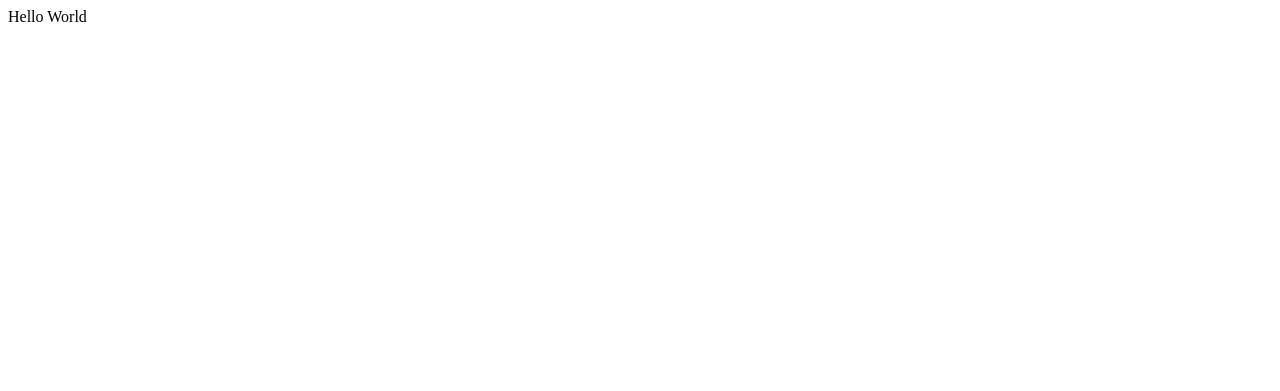
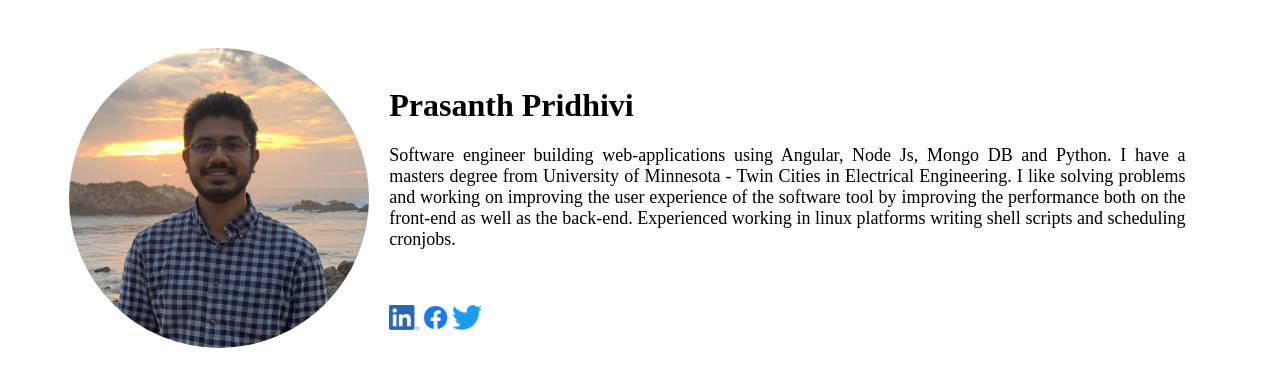
Before and after one commit to prasanthpridhivi/prasanthpridhivi.github.io, a plain HTML site: page index.html in a window 1280 px wide. Drawn offline with Linux system fonts and the light colour scheme.

Commit message:
Bio update

```diff
--- a/index.html
+++ b/index.html
@@ -1,9 +1,32 @@
 <!DOCTYPE html>
 <html>
      <head>
-          <title>My Website Title</title>
+        <div style="width: 90%; display: flex; flex-direction: row; padding: 40px;">
+            <div style="width: 30%; display: flex; justify-content: center;">
+                <img style="max-width: 300px; border-radius: 50%;" src="prasanthpridhivi.jpg">
+            </div>
+            <div style="width: 70%; display: flex; flex-direction: column; justify-content: space-around;">
+                <div>
+                    <h1>Prasanth Pridhivi</h1>
+                    <div style="font-size: large; text-align: justify;">
+                        Software engineer building web-applications using Angular, Node Js, Mongo DB and Python. I have a masters degree from University of Minnesota - Twin Cities in Electrical Engineering. I like solving problems and working on improving the user experience of the software tool by improving the performance both on the front-end as well as the back-end. Experienced working in linux platforms writing shell scripts and scheduling cronjobs.
+                    </div>
+                </div>
+                <div style="padding-top: 20px; height: 25px;">
+                    <a style="text-decoration: none;" href="https://www.linkedin.com/in/pridhiviprasanth/">
+                        <img style="height: 100%;" src="linkedin.png">
+                    </a>
+                    <a style="text-decoration: none;" href="https://www.facebook.com/pridhivi.prasanth">
+                        <img style="height: 100%;" src="facebook.png">
+                    </a>
+                    <a style="text-decoration: none;" href="https://twitter.com/p_pridhivi">
+                        <img style="height: 100%" src="twitter.png">
+                    </a>
+                </div>
+            </div>
+        </div>
      </head>
      <body>
-          Hello World
+
      </body>
 </html>
```
Also changed, not shown: facebook.png (added), linkedin.png (added), prasanthpridhivi.jpg (added), twitter.png (added).
